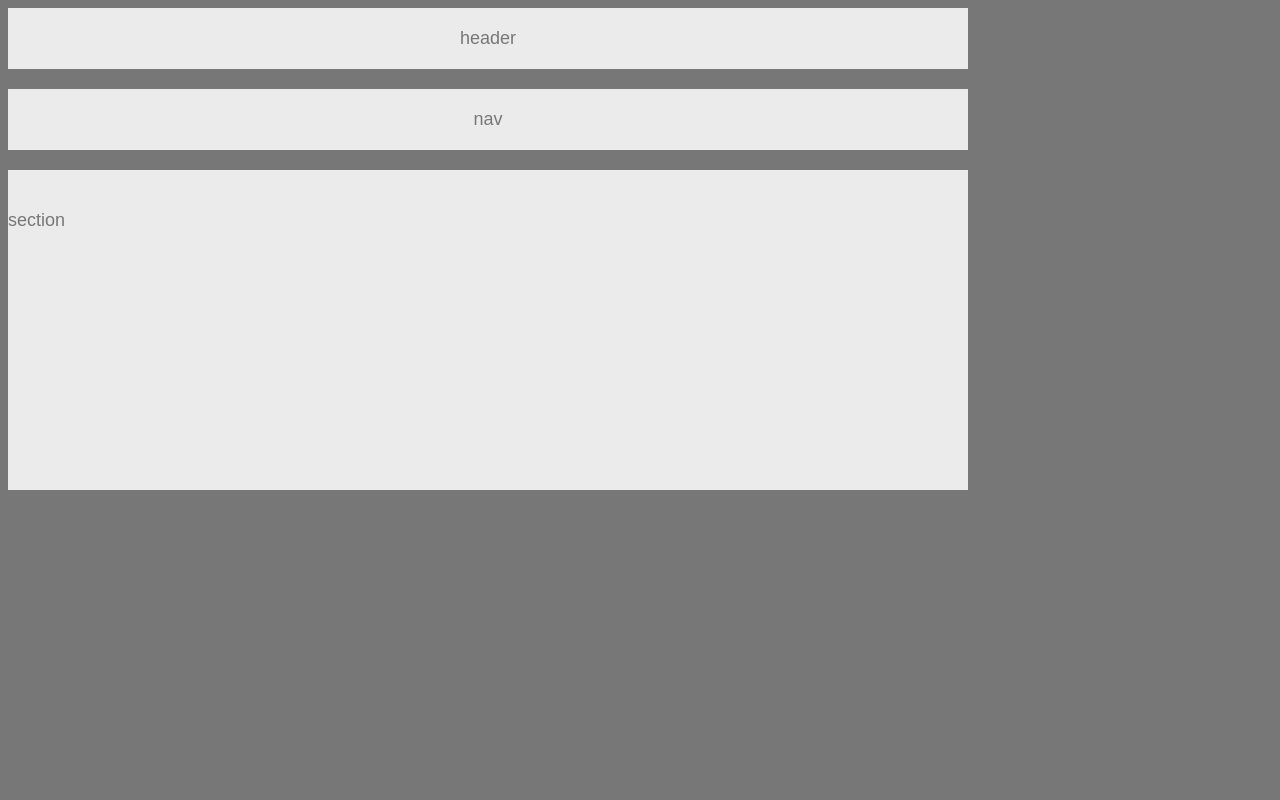
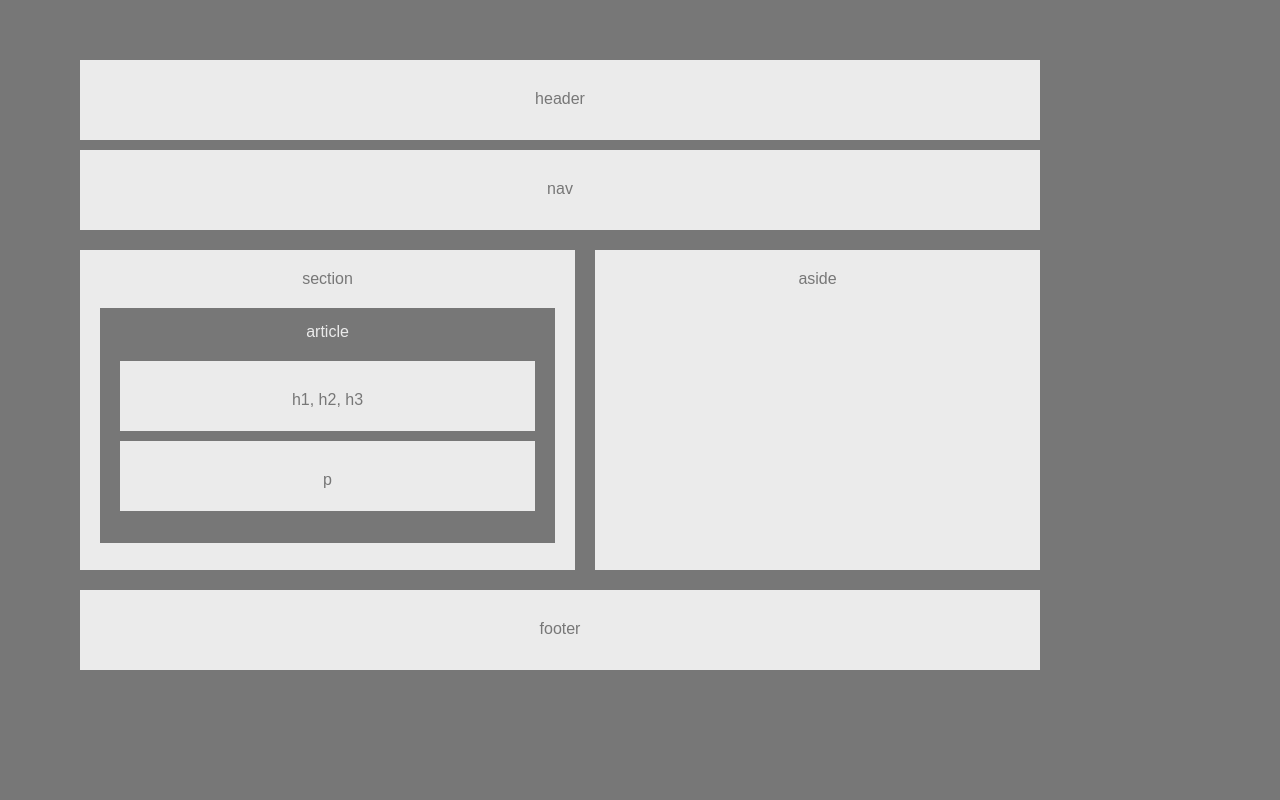
Before and after one commit to breannac99/HW-Wireframe, a plain HTML site: page index.html in a window 1280 px wide. Drawn offline with Linux system fonts and the light colour scheme.

Commit message:
final final save

```diff
--- a/index.html
+++ b/index.html
@@ -3,36 +3,21 @@
 <head>
 <link rel="stylesheet" type="text/css" href="style.css">
 </head>
+<body>
+        <div class= "header"> header </div>
 
-<header style= text-align:center >
-        header
-</header>
+        <div class= "nav"> nav </div>
 
-<nav style= text-align:center >
-    nav
-</nav>
+        <div class= "section"> section
+            <div class= "article"> article
+                <div class= "h1"> h1, h2, h3 </div>
+                <div class= "p"> p </div>
+            </div>
+        </div>
 
+    <div class= "aside"> aside </div>
 
-
-
-
-
-<section id="full">
-    <section style= text-align:left>
-        section
-        </section>
-    <article>
-         article
-        </article>
-       <aside style= text-align:right>
-        aside
-        </aside>
-
-
-</section>
-
-
-<body>
+    <div class= "footer"> footer </div>
 
 </body>
 </html>
--- a/style.css
+++ b/style.css
@@ -1,51 +1,84 @@
 body {
     font-family: Arial, Helvetica, sans-serif;
-    font-size: 18px;
-    width: 960px;
-    color:#777;
+    color: #777;
     background: #777;
+    width:'960px';
+    font-size: '18px';
+    margin: 60px;
  }
 
-header {
-
+ .header {
     background: #ebebeb;
-padding: 20px;
-margin-bottom: 20px;
+    padding-top: 30px;
+    margin: 10px 20px 10px 20px;
+    text-align: center;
+    height: 50px;
+    width: 960px;
  }
 
-nav {
+ .nav {
     background: #ebebeb;
-    padding: 20px;
-    margin-bottom: 20px;
+    padding-top: 30px;
+    margin: 10px 20px 20px 20px;
+    text-align: center;
+    height: 50px;
+    width: 960px;
  }
 
-section {
+ .section {
     background: #ebebeb;
+    padding-top: 20px;
+    text-align: center;
     width: 495px;
     height: 300px;
-padding-top: 20px;
-margin-bottom: 100px;
+    margin-left:20px;
+    float:left;
  }
 
-aside {
-float: right;
-background: #ebebeb;
-width: 495px;
-padding: 100px;
-margin-bottom: 100px;
-
+ .article {
+    color: #ebebeb;
+    background: #777;
+    text-align: center;
+    margin: 10px;
+    height: 220px;
+    margin: 20px;
+    padding-top: 15px;
  }
 
-article {
-float: left;
-background: #777;
-color: #ebebeb;
-width: 495px;
+ .h1 {
+    color: #777;
+    background: #ebebeb;
+    text-align: center;
+    margin: 20px 20px 10px 20px;
+    height: 40px;
+    padding-top: 30px;
  }
 
-#full {
-    width: 100%;
-    overflow: auto;
-    clear: both;
+ .p {
+    color: #777;
     background: #ebebeb;
+    text-align: center;
+    margin: 10px 20px 10px 20px;
+    height: 40px;
+    padding-top: 30px;
  }
+
+ .aside {
+    background: #ebebeb;
+    height: 300px;
+    width: 445px;
+    text-align: center;
+    padding-top: 20px;
+    float: left;
+    margin-left: 20px;
+ }
+
+ .footer {
+    background: #ebebeb;
+    padding-top: 30px;
+    margin: 20px;
+    text-align: center;
+    height: 50px;
+    width: 960px;
+    float: left;
+ }
```
Lines whose indentation alone changed are shown as unchanged.
